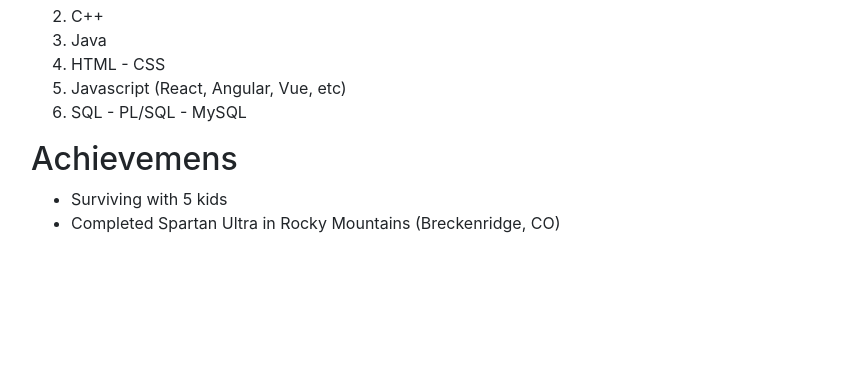
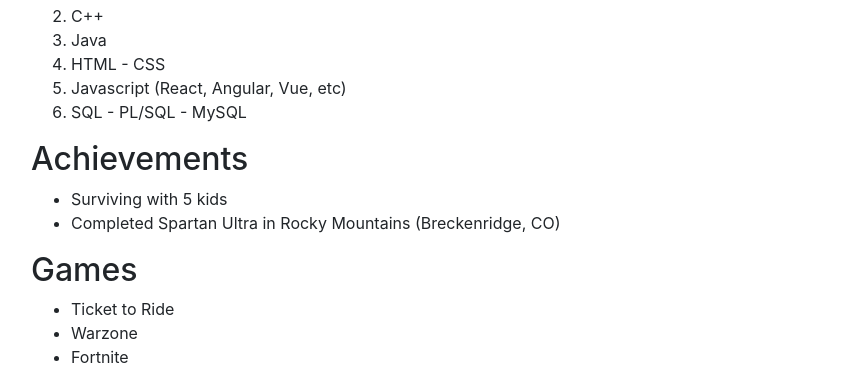
Before and after one commit to it3049c-fall22-henderson/online-portfolio-ericwestern, a website: page index.html in a window 1280 px wide. Shown: the part 723-1108 px from the top of the page, without its empty margins (54-916 px from the left). Before the commit the page ends 974 px from the top, so only its background shows below. Drawn offline with nearby package versions, Linux system fonts and the light colour scheme.

Commit message:
added games section

```diff
--- a/index.html
+++ b/index.html
@@ -53,10 +53,19 @@
     </div>
 
     <div class="section" id="achievements">
-      <h2>Achievemens</h2>
+      <h2>Achievements</h2>
       <ul>
         <li>Surviving with 5 kids</li>
         <li>Completed Spartan Ultra in Rocky Mountains (Breckenridge, CO)</li>
+      </ul>
+    </div>
+
+    <div class="section" id="games">
+      <h2>Games</h2>
+      <ul>
+        <li>Ticket to Ride</li>
+        <li>Warzone</li>
+        <li>Fortnite</li>
       </ul>
     </div>
 
```
